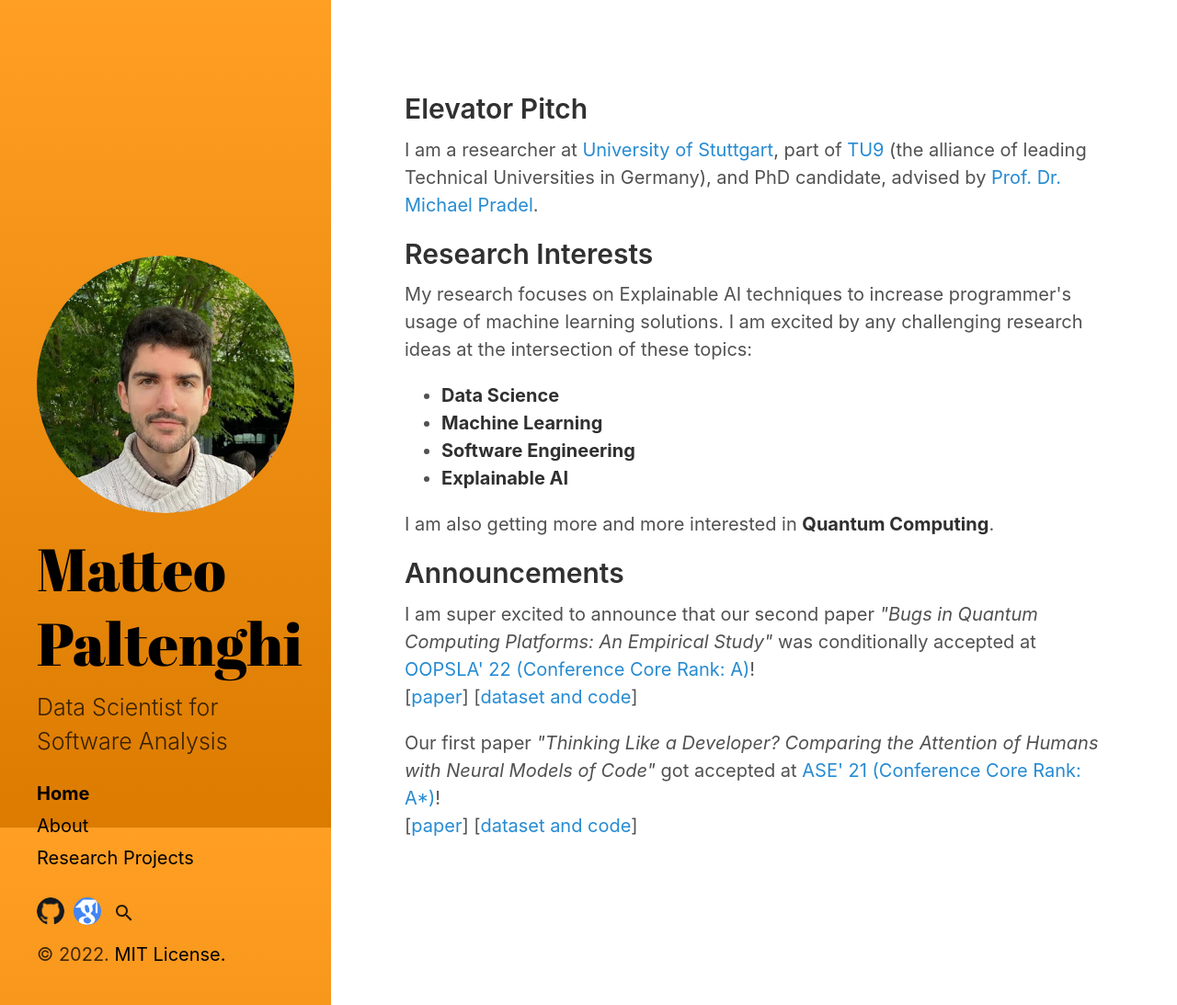
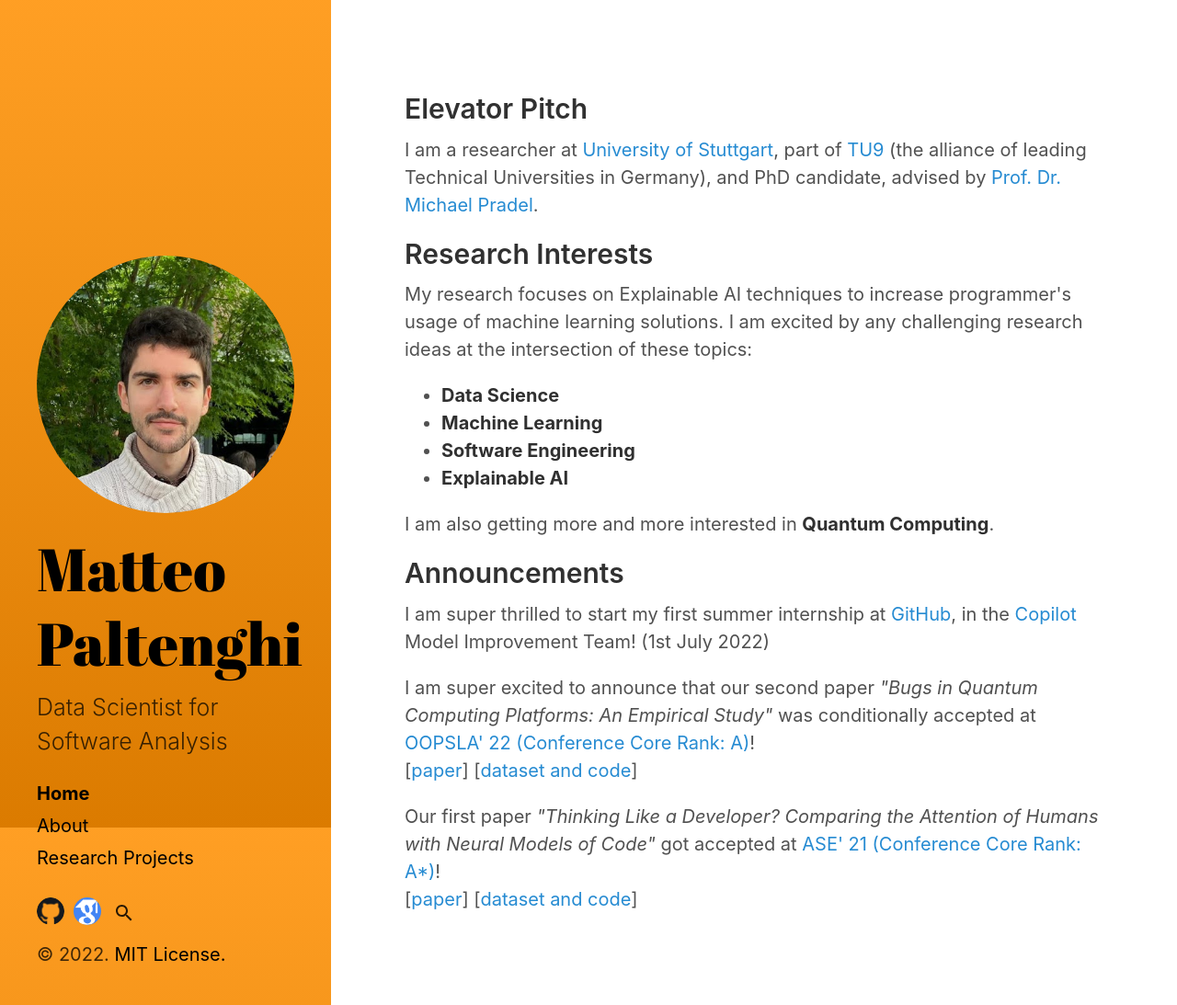
Before and after one commit to MattePalte/mattepalte.github.io, a Jekyll site: the page built from index.html, in a window 1280 px wide and 1093 px high. Shown: the whole window at 92% size. Built offline with Jekyll 4.4.1, drawn with Linux system fonts in a browser that asks for light colours.

Commit message:
update on Github internship

```diff
--- a/index.html
+++ b/index.html
@@ -25,6 +25,8 @@
 </p>
 
 <h2>Announcements</h2>
+
+<p>I am super thrilled to start my first summer internship at <a href="https://github.com/" target="_blank">GitHub</a>, in the <a href="https://github.com/features/copilot" target="_blank">Copilot</a> Model Improvement Team! (1st July 2022)</p>
 <p>I am super excited to announce that our second paper <i>"Bugs in Quantum Computing Platforms: An Empirical Study"</i> was conditionally accepted at <a href="https://2022.splashcon.org/track/splash-2022-oopsla">OOPSLA' 22 (Conference Core Rank: A)</a>!<br>
 [<a href="https://arxiv.org/abs/2110.14560">paper</a>]
 [<a href="https://github.com/MattePalte/Bugs-Quantum-Computing-Platforms/">dataset and code</a>]
```
